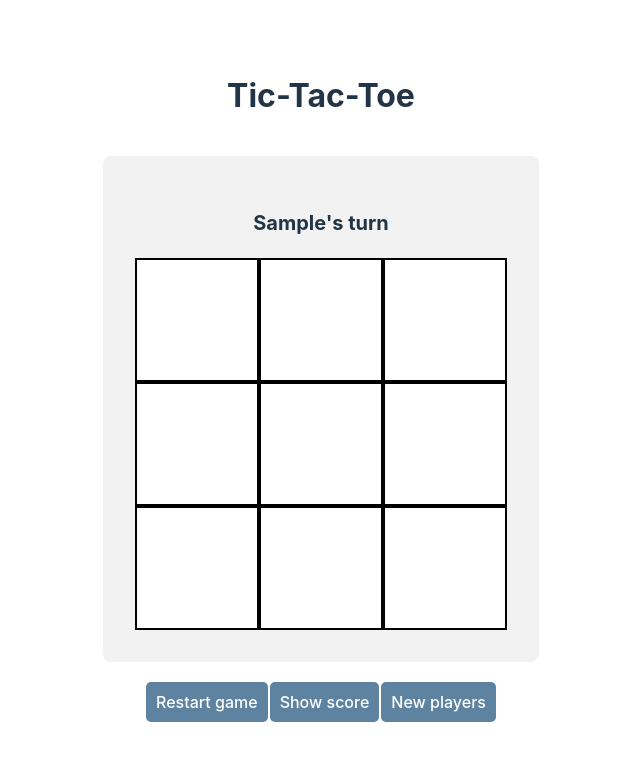
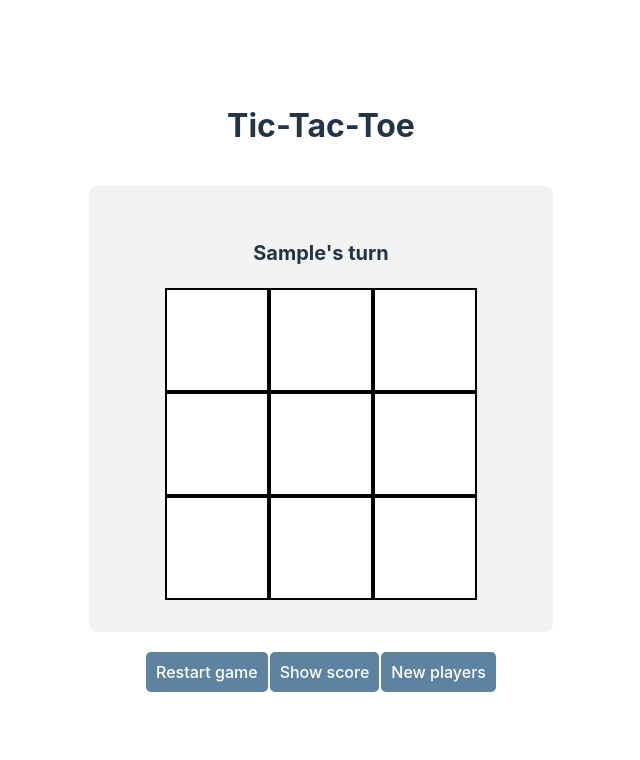
Before and after one commit to fanniewallner/tic-tac-toe---vue, a Vue app: page / in a window 1280 px wide. Both pictures are taken after typing "Sample", "Sample" into the empty fields and a click on the button "Play". Shown: the top 760 px of the page, without its empty margins (319-959 px from the left). Built offline with nearby package versions, Linux system fonts and the light colour scheme.

Commit message:
(fix): styling

```diff
--- a/src/components/GridComponent.vue
+++ b/src/components/GridComponent.vue
@@ -111,6 +111,7 @@ function restartGrid() {
     align-items: center;
     justify-content: center;
     margin-top: 10px;
+    min-width: 400px;
     padding: 32px;
     background-color: #f2f2f2;
     border-radius: 8px;
@@ -125,8 +126,8 @@ function restartGrid() {
     border: 2px solid black;
     background-color: white;
     padding: 10px;
-    height: 100px;
-    width: 100px;
+    height: 80px;
+    width: 80px;
     font-size: 60px;
     display: flex;
     align-items: center;
@@ -159,7 +160,7 @@ function restartGrid() {
 }
 
 .winner {
-    font-size: 25px;
+    font-size: 20px;
     font-weight: bolder;
     margin-top: 20px;
 }
```
